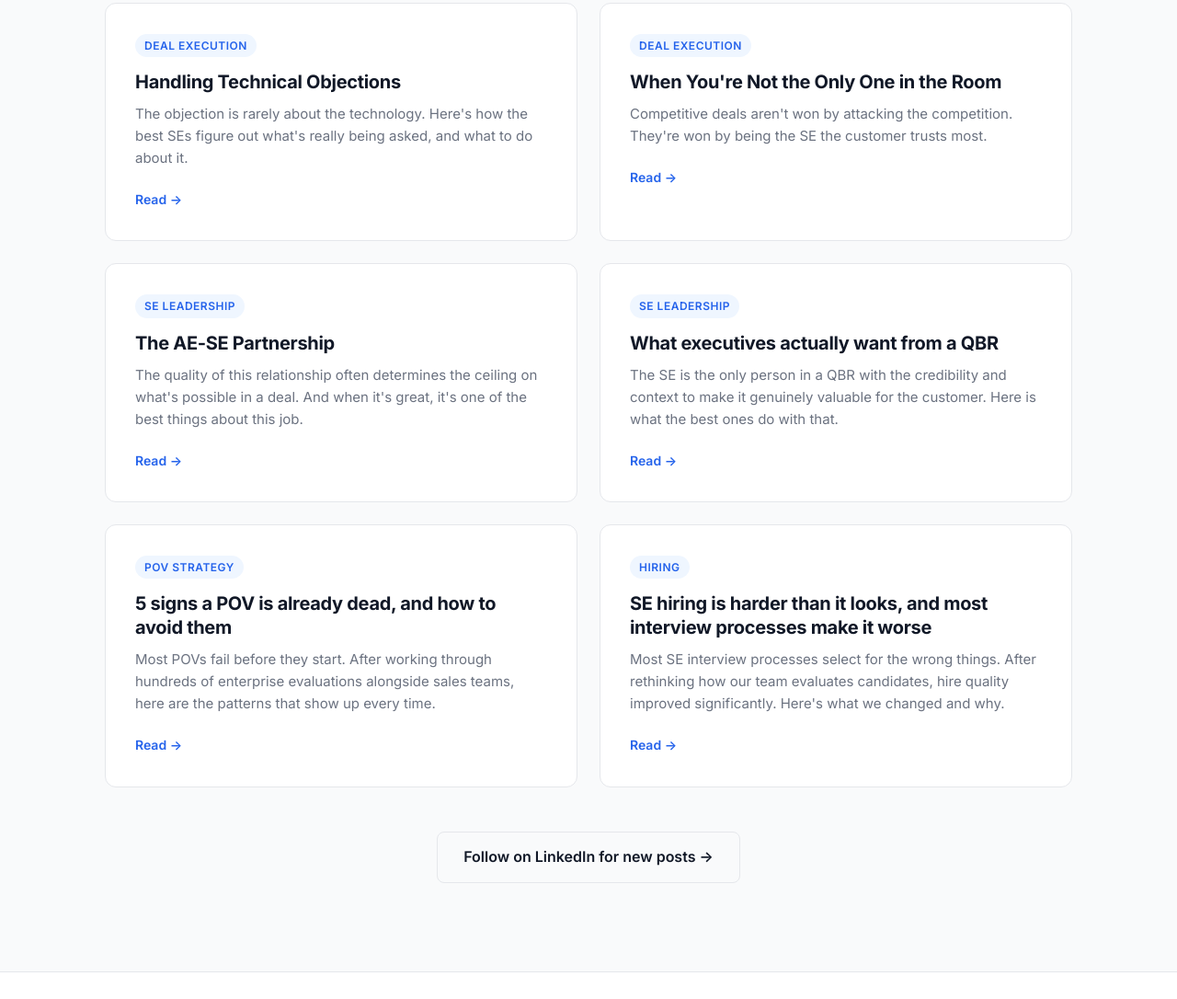
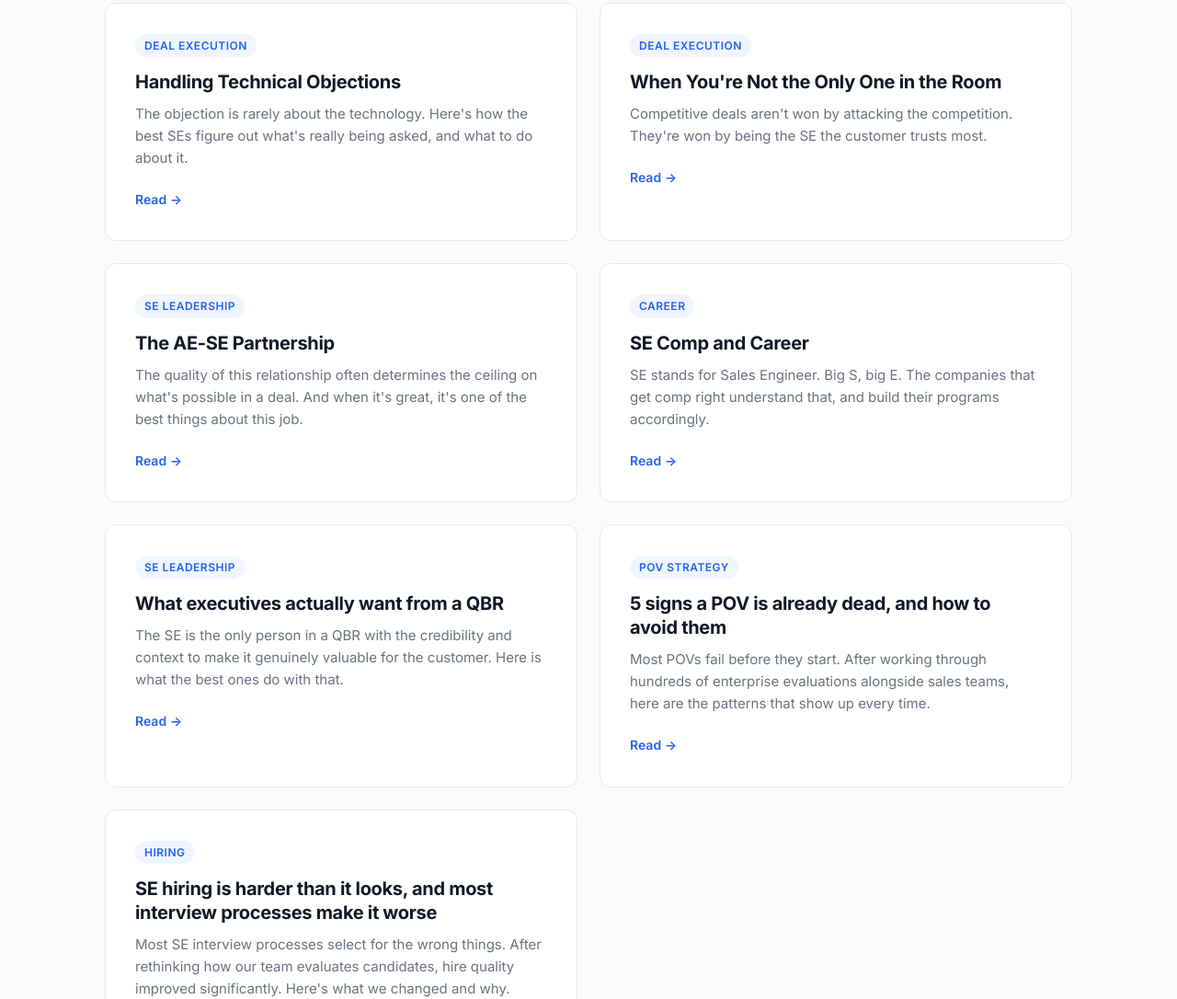
Before and after one commit to JasonJLanders/jasonlanders-com, a website: page index.html in a window 1280 px wide. Shown: the part 2396-3482 px from the top of the page at 92% size. Drawn offline with Linux system fonts and the light colour scheme.

Commit message:
Publish SE Comp and Career to homepage

```diff
--- a/index.html
+++ b/index.html
@@ -195,6 +195,15 @@
             The quality of this relationship often determines the ceiling on what's possible in a deal. And when it's great, it's one of the best things about this job.
           </p>
           <a href="/articles/the-ae-se-partnership" class="post-read">Read &rarr;</a>
+        </article>
+
+        <article class="post-card">
+          <div class="post-tag">Career</div>
+          <h3><a href="/articles/se-comp-and-career">SE Comp and Career</a></h3>
+          <p>
+            SE stands for Sales Engineer. Big S, big E. The companies that get comp right understand that, and build their programs accordingly.
+          </p>
+          <a href="/articles/se-comp-and-career" class="post-read">Read &rarr;</a>
         </article>
 
         <article class="post-card">
```
